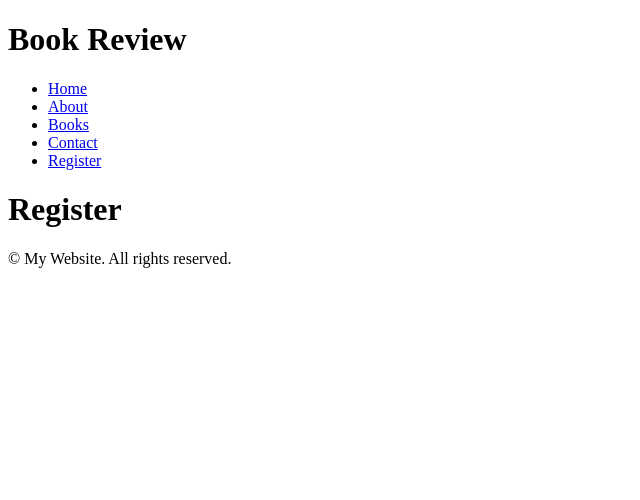
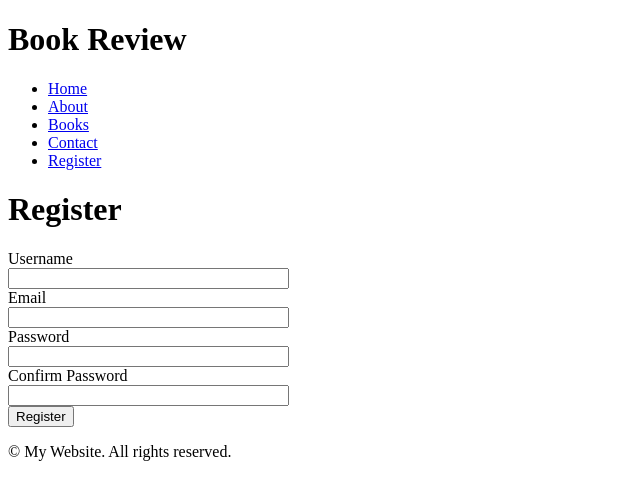
Before and after one commit to bizboz1981/CI3-flask-books, a Flask app: page /register in a window 1280 px wide. Shown: the top 500 px of the page, without its empty margins (0-640 px from the left). Run offline with Flask 3, Linux system fonts and the light colour scheme.

Commit message:
feat: Update registration form in register.html

```diff
--- a/templates/register.html
+++ b/templates/register.html
@@ -2,7 +2,38 @@
 
 {% block content %}
     <h1>Register</h1>
-    <form>
-
+    <form method="POST" action="{{ url_for('register') }}">
+        {{ form.hidden_tag() }}
+        <div>
+            {{ form.username.label }}<br>
+            {{ form.username(size=32) }}<br>
+            {% for error in form.username.errors %}
+                <span style="color: red;">[{{ error }}]</span>
+            {% endfor %}
+        </div>
+        <div>
+            {{ form.email.label }}<br>
+            {{ form.email(size=32) }}<br>
+            {% for error in form.email.errors %}
+                <span style="color: red;">[{{ error }}]</span>
+            {% endfor %}
+        </div>
+        <div>
+            {{ form.password.label }}<br>
+            {{ form.password(size=32) }}<br>
+            {% for error in form.password.errors %}
+                <span style="color: red;">[{{ error }}]</span>
+            {% endfor %}
+        </div>
+        <div>
+            {{ form.confirm_password.label }}<br>
+            {{ form.confirm_password(size=32) }}<br>
+            {% for error in form.confirm_password.errors %}
+                <span style="color: red;">[{{ error }}]</span>
+            {% endfor %}
+        </div>
+        <div>
+            {{ form.submit() }}
+        </div>
     </form>
 {% endblock %}
```
